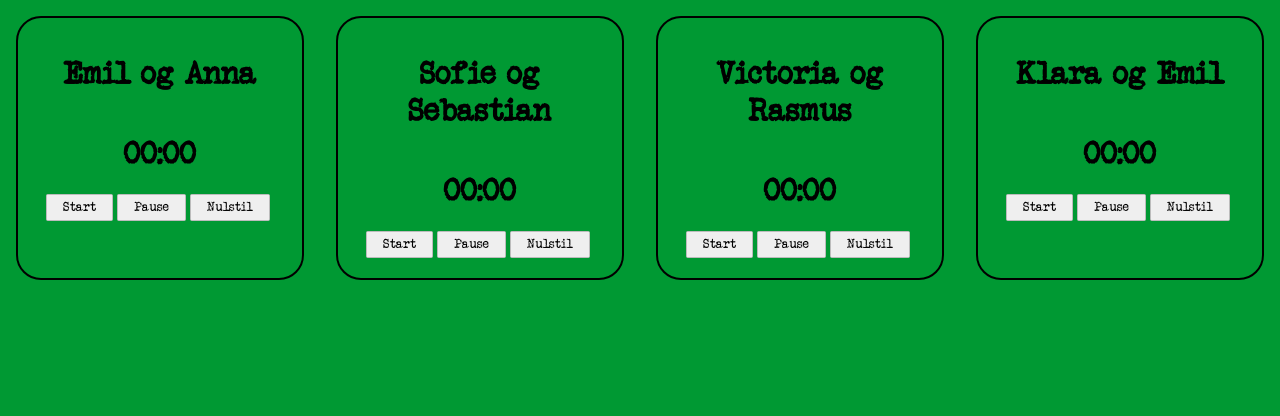
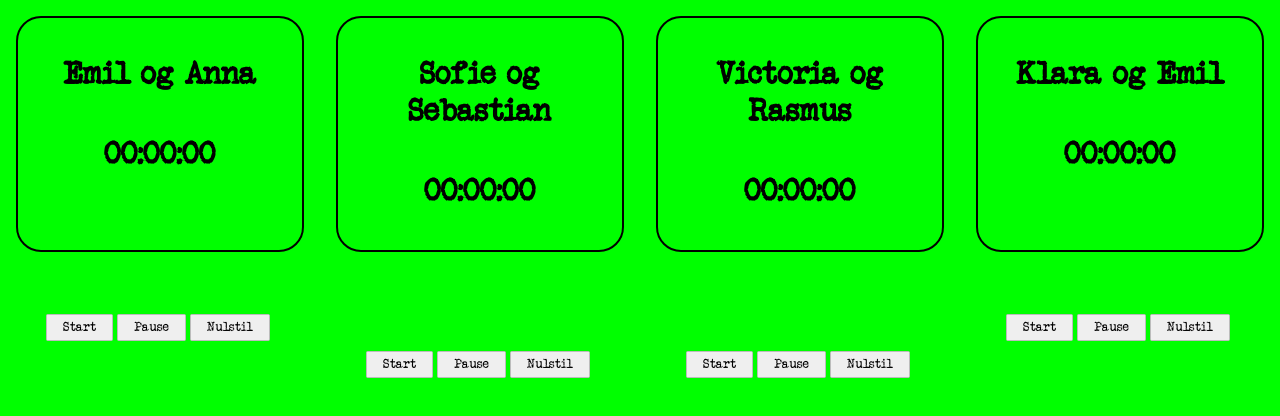
Before and after one commit to pHettiii/react-timer, a React (Create React App) app: page / in a window 1280 px wide. Shown: the top 416 px of the page. Built offline with nearby package versions, Linux system fonts and the light colour scheme.

Commit message:
Color, style and other stuff

```diff
--- a/src/App.css
+++ b/src/App.css
@@ -58,15 +58,25 @@ a:hover {
   border-radius: 25px;
   border: 2px solid black;
   width: 100vh;
+  height: 150px;
   margin: 1em;
   text-align: center;
 
+}
+@media (max-width: 1395px) {
+  .watches {
+    height: 200px;
+  }
 }
 
 .Ur {
   display: flex;
   flex-direction: column;
 
+}
+
+.control {
+  margin-top: 15vh;
 }
 
 button{
@@ -103,7 +113,7 @@ button:hover{
   color: #61dafb;
 }
 html {
-  background: #009933;
+  background: #00FF00;
 }
 
 @keyframes App-logo-spin {
--- a/src/tid.js
+++ b/src/tid.js
@@ -107,7 +107,7 @@ class Tid extends React.Component {
         return(
             <div className={'Ur'}>
                 <div className={'tid'}>
-                    <h1>{this.state.minutes}:{this.state.seconds}</h1>
+                    <h1>{this.state.minutes}:{this.state.seconds}:{this.state.milliseconds}</h1>
                 </div>
                 <div className={'control'}>
                     <button className={'start'} onClick={this.startTimer}>Start</button>
```
